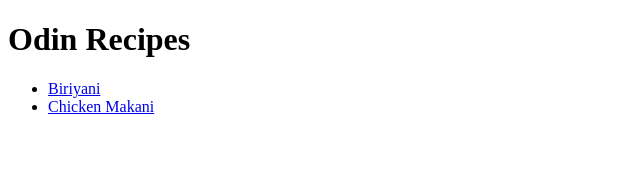
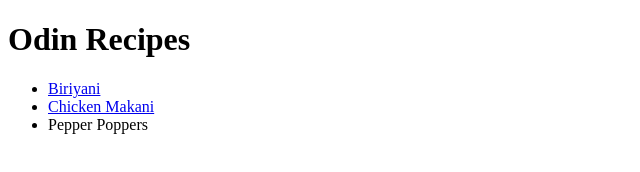
Before and after one commit to Adhithya-273/odin-recipes, a plain HTML site: page index.html in a window 1280 px wide. Shown: the whole page, without its empty margins (0-640 px from the left). Drawn offline with Linux system fonts and the light colour scheme.

Commit message:
updated index.html
added new link of Pepper_Popper to index

```diff
--- a/index.html
+++ b/index.html
@@ -10,6 +10,7 @@
     <ul>
         <li><a href="recipes/biriyani.html">Biriyani</a></li>
         <li><a href="recipes/chicken_makani.html">Chicken Makani</a></li>
+        <li><a href="recipes/Pepper_Poppers.html"></a>Pepper Poppers</li>
     </ul>
 </body>
 </html>
```
